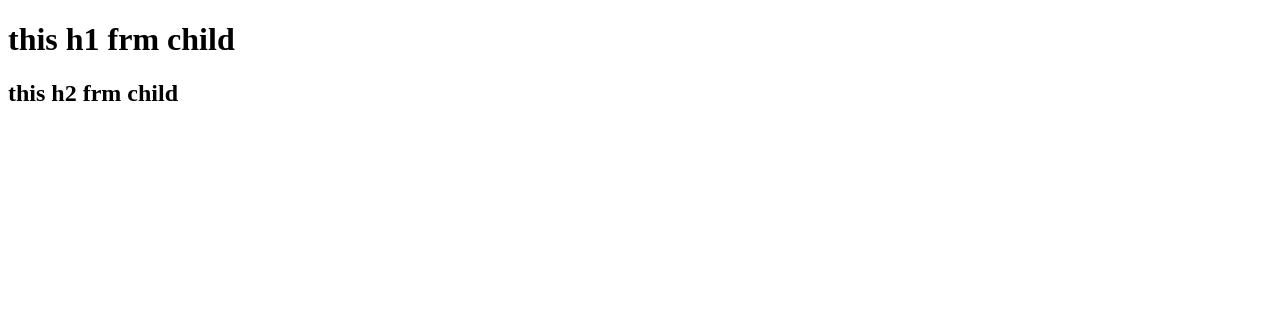
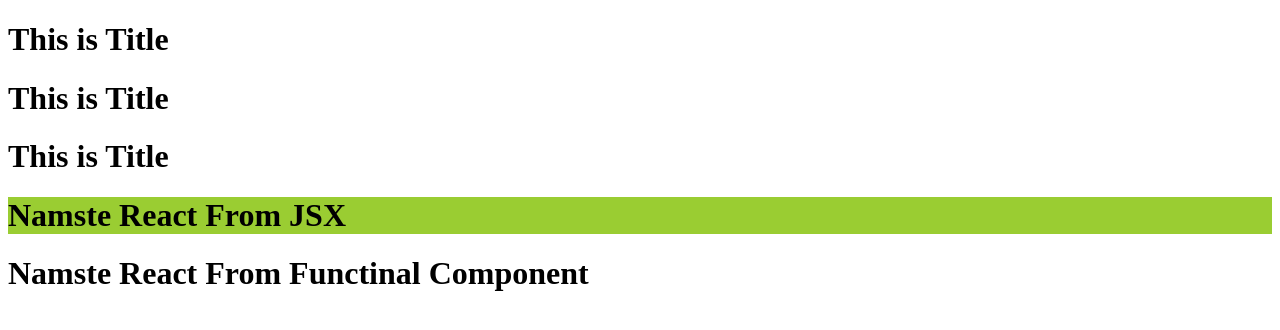
Before and after one commit to AdityaGithub27/Namaste-React-tutorial, a React app: page / in a window 1280 px wide. Built offline with nearby package versions, Linux system fonts and the light colour scheme.

Commit message:
JSX/functional Components and React episode-3

```diff
--- /dev/null
+++ b/App.js
@@ -0,0 +1,45 @@
+import React from "react";
+import ReactDOM from "react-dom/client";
+
+const heading = React.createElement(
+  "h1",
+  { id: "heading", xyz: "all this are attributes" },
+  "Hello World from Namste React"
+);
+
+const Title =() => (
+
+  <h1> This is Title</h1>
+  );
+
+// ************************OR******************
+// HTML like syntax but its not HTML inside JS
+// JSX( transpilled befoe it reaches the JS) PARCEL -> BABEL(can be called as JS-complier/transpiler)
+// jsx => react.creatElement => ReactEleemnt-js-Object=> HTMLElement(render)
+const jsxHeading = <h1 id="heading-2">Namste React From JSX</h1>;
+const JsxHeading1 = () => <h1 id="heading-2">Namste React From JSX</h1>;
+
+// React Component
+// class based component - OLD
+// Functional  component - NEW
+
+// functional comp
+// *************component Compositon => combing 2 or more comp******
+const HeadingComponent = () => {
+  return (
+    <div id="container">
+
+      {Title()}
+      <Title />
+      <Title></Title>
+        <JsxHeading1 / >
+           <h1 className="heading"> Namste React From Functinal Component</h1>
+    </div>
+  );
+};
+
+const root = ReactDOM.createRoot(document.getElementById("root"));
+console.log("React.createElement is an object", heading);
+// root.render(heading);
+root.render(jsxHeading);
+root.render(<HeadingComponent />);
--- /dev/null
+++ b/index.css
@@ -0,0 +1,6 @@
+#heading{
+    background-color: blue;
+    }
+#heading-2{
+    background-color: yellowgreen;
+    }
--- a/index.html
+++ b/index.html
@@ -3,7 +3,7 @@
 <head>
     <meta charset="UTF-8">
     <meta name="viewport" content="width=device-width, initial-scale=1.0">
-    <link rel="stylesheet" src="./basics/index.css">
+    <link rel="stylesheet" href="index.css">
     <title>it's Namaste React</title>
 </head>
 <body>
@@ -13,7 +13,8 @@
         <!-- <script crossorigin src="https://unpkg.com/react@18/umd/react.development.js"></script>
         <script crossorigin src="https://unpkg.com/react-dom@18/umd/react-dom.development.js"></script> -->
         <!-- javascript style/using raect  -->
-        <script type="module" src="./basics/app.js"></script>
+        <!-- <script type="module" src="./basics/app.js"></script> -->
+        <script type="module" src="App.js"></script>
     </div>
 
 </body>
--- a/package.json
+++ b/package.json
@@ -2,8 +2,10 @@
   "name": "namaste-react-tutorial",
   "version": "1.0.0",
   "description": "this is namaste react tutorial",
-  "main": "app.js",
+  "main": "App.js",
   "scripts": {
+    "start": "parcel index.html",
+    "build": "parcel build index.html",
     "test": "jest"
   },
   "author": "Aditya Bijoy",
```
